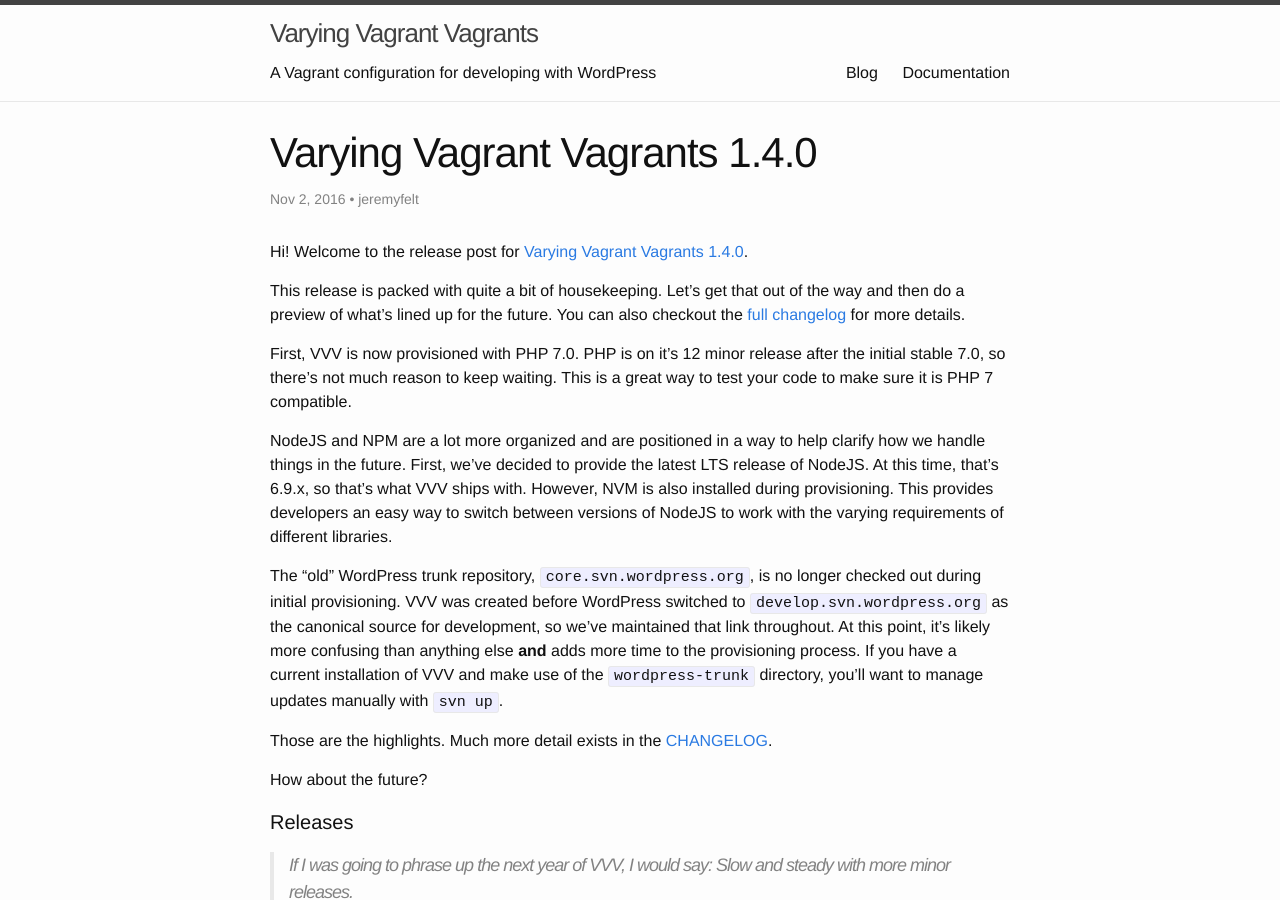
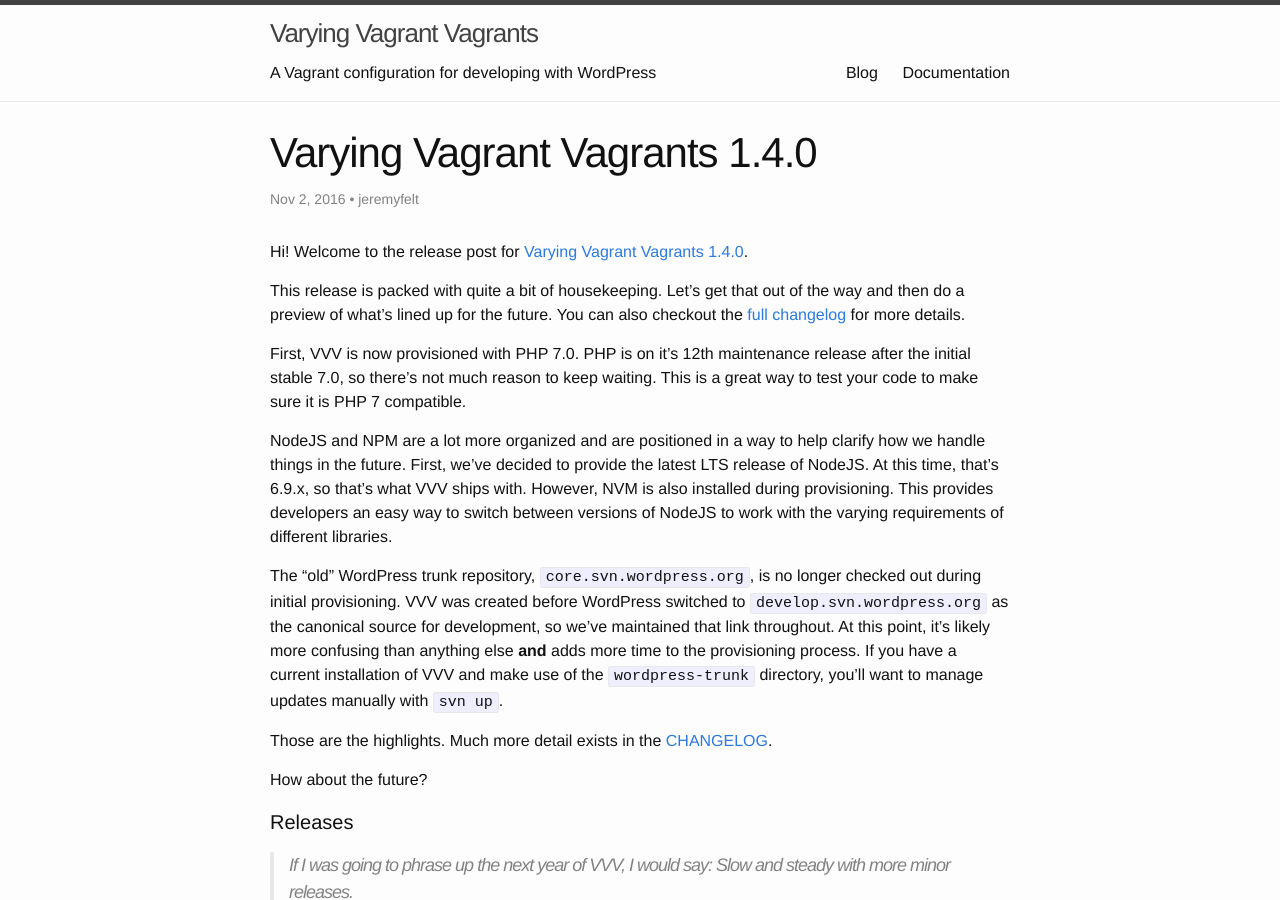
Before and after one commit to Varying-Vagrant-Vagrants/varyingvagrantvagrants.org, a Jekyll site: the page built from _posts/2016-11-02-varying-vagrant-vagrants-1-4-0.md, in a window 1280 px wide and 900 px high. Built offline with Jekyll 4.4.1, drawn with Linux system fonts in a browser that asks for light colours.

Commit message:
minor -> maintenance
PHP is closer to semver (Without actually being semver due to breaking changes in minor releases), so the 7.0.x releases are better described as maintenance releases than minor releases (which 7.1 will be)

```diff
--- a/_posts/2016-11-02-varying-vagrant-vagrants-1-4-0.md
+++ b/_posts/2016-11-02-varying-vagrant-vagrants-1-4-0.md
@@ -9,7 +9,7 @@ Hi! Welcome to the release post for <a href="https://github.com/Varying-Vagrant-
 
 This release is packed with quite a bit of housekeeping. Let's get that out of the way and then do a preview of what's lined up for the future. You can also checkout the <a href="https://github.com/Varying-Vagrant-Vagrants/VVV/blob/1.4.0/CHANGELOG.md">full changelog</a> for more details.
 
-First, VVV is now provisioned with PHP 7.0. PHP is on it's 12 minor release after the initial stable 7.0, so there's not much reason to keep waiting. This is a great way to test your code to make sure it is PHP 7 compatible.
+First, VVV is now provisioned with PHP 7.0. PHP is on it's 12th maintenance release after the initial stable 7.0, so there's not much reason to keep waiting. This is a great way to test your code to make sure it is PHP 7 compatible.
 
 NodeJS and NPM are a lot more organized and are positioned in a way to help clarify how we handle things in the future. First, we've decided to provide the latest LTS release of NodeJS. At this time, that's 6.9.x, so that's what VVV ships with. However, NVM is also installed during provisioning. This provides developers an easy way to switch between versions of NodeJS to work with the varying requirements of different libraries.
 
```
